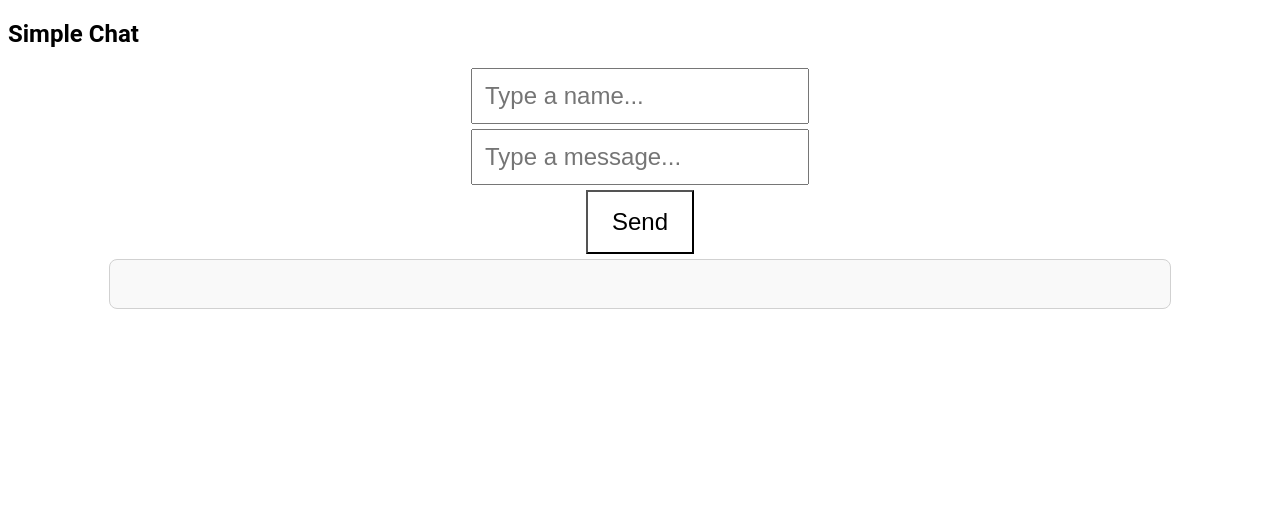
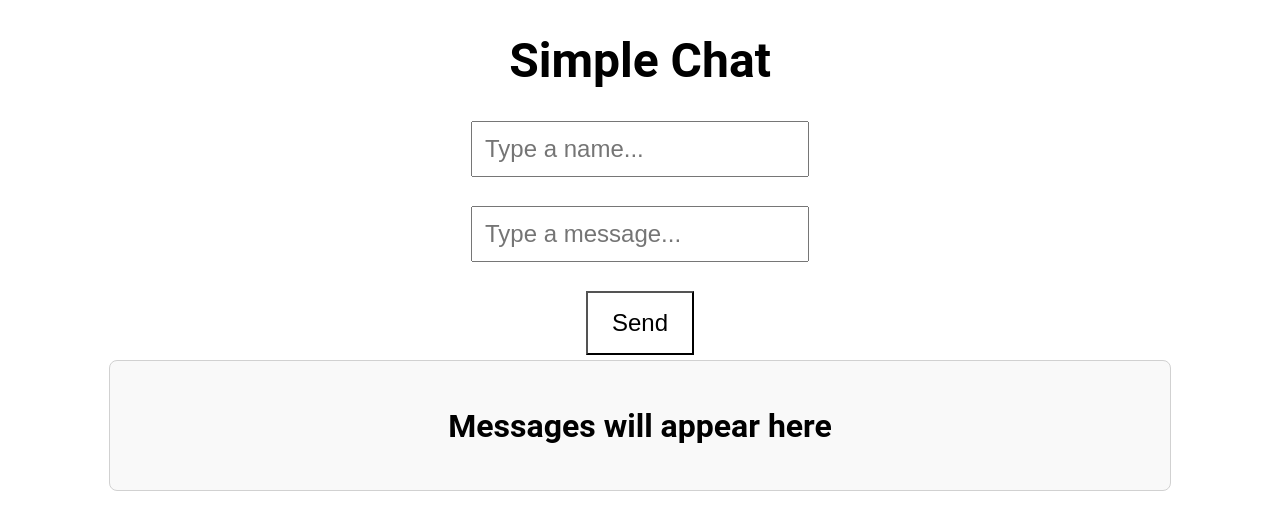
Before and after one commit to maxcodingtx/node-js-projects, a website: page basic-chat-app/frontend/index.html in a window 1280 px wide. Drawn offline with nearby package versions, Linux system fonts and the light colour scheme; no server answers.

Commit message:
changed h2 into an h1. created br elements between inputs. created header elements inside chat box.

```diff
--- a/basic-chat-app/frontend/index.html
+++ b/basic-chat-app/frontend/index.html
@@ -10,12 +10,14 @@
         <script src="/socket.io/socket.io.js"></script>
     </head>
     <body>
-        <h2>Simple Chat</h2>
+        <h1>Simple Chat</h1>
 
         <input type="text" id="userName" placeholder="Type a name..." />
+        <br />
         <input type="text" id="userMessage" placeholder="Type a message..." />
+        <br />
         <button id="sendMessage">Send</button>
-        <div id="chatBox"></div>
+        <div id="chatBox"><h1>Messages will appear here</h1></div>
         <script src="app.js"></script>
     </body>
 </html>
```
